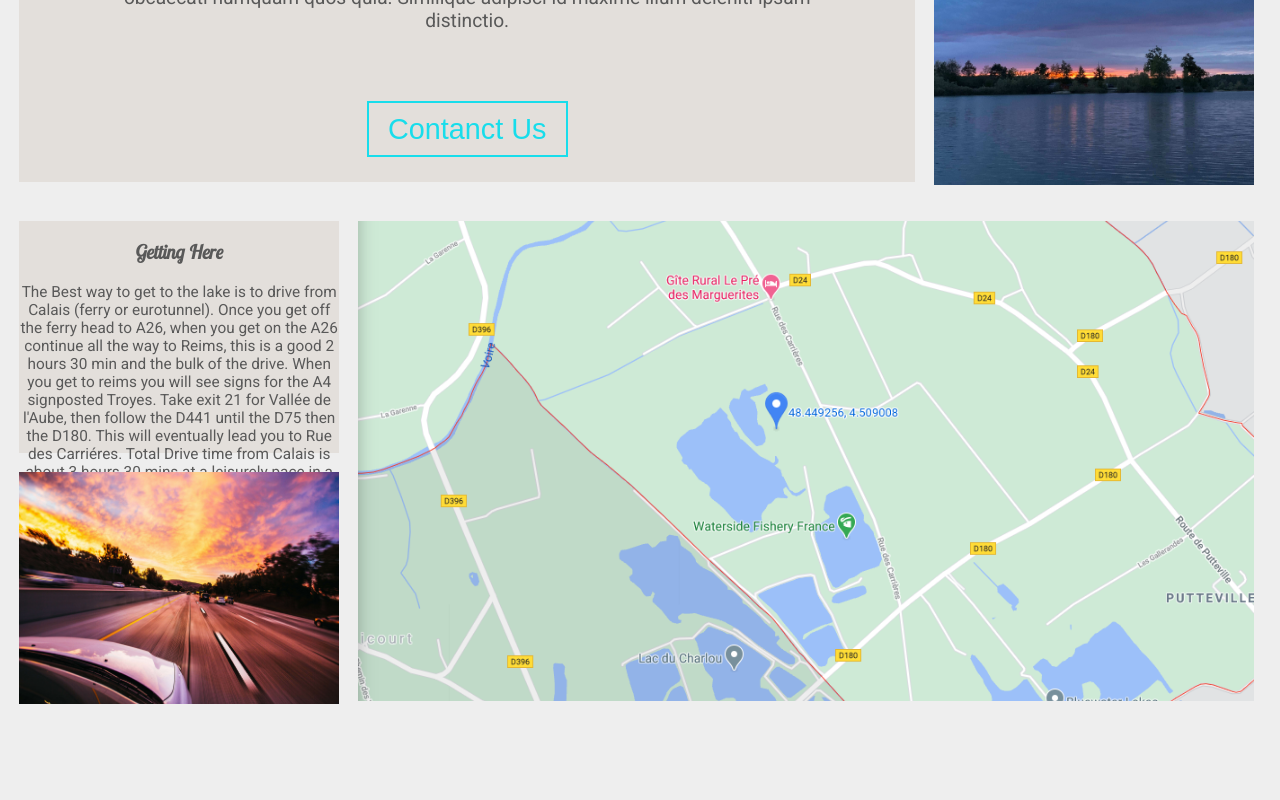
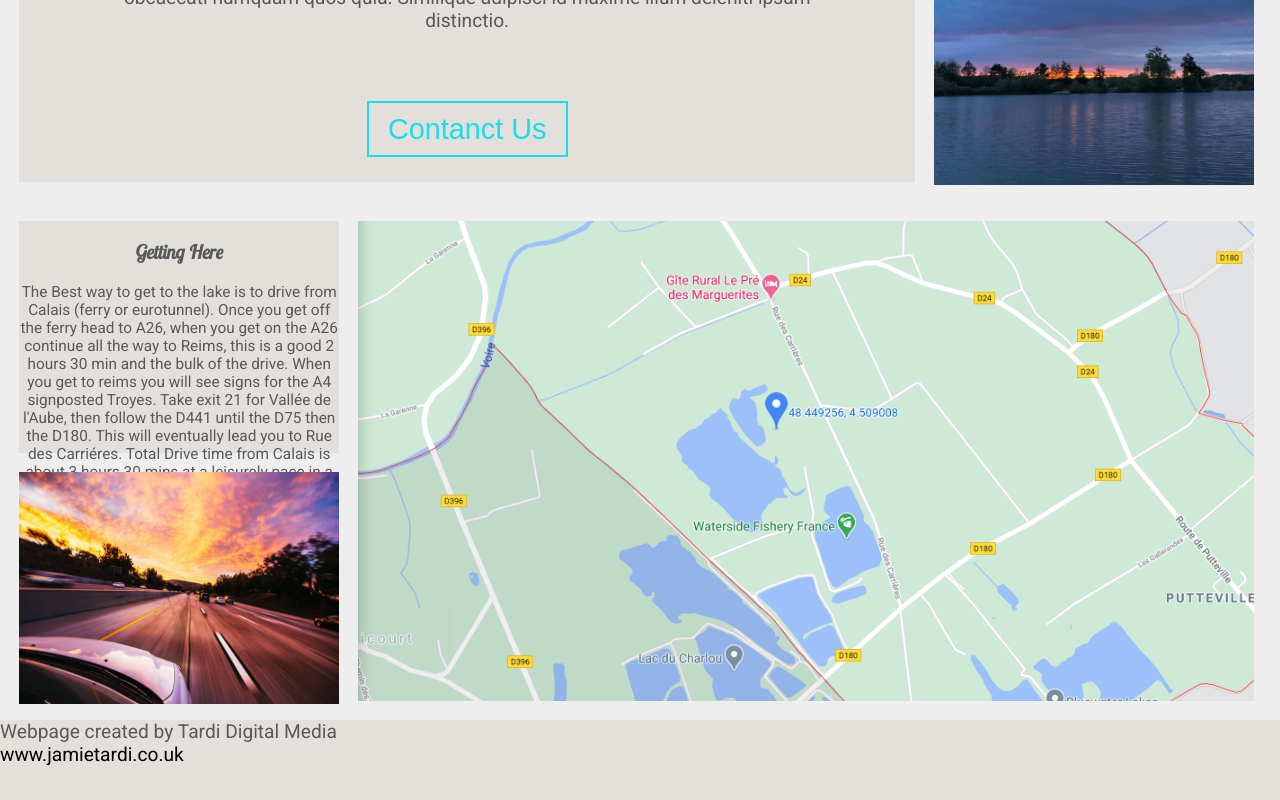
Before and after one commit to jamieTardi/blulago-react, a React (Create React App) app in the folder blulago/: page / in a window 1280 px wide. Shown: the part 1122-1922 px from the top of the page. Before the commit the page ends 1842 px from the top, so only its background shows below. Built offline with nearby package versions, Linux system fonts and the light colour scheme.

Commit message:
location complete

```diff
--- a/blulago/src/GlobalStyles.js
+++ b/blulago/src/GlobalStyles.js
@@ -10,7 +10,9 @@ const GlobalStyle = createGlobalStyle`
   html{
       font-size: 120%;
       font-family: 'Roboto', sans-serif;
-      background: #eeeeee
+      background: #eeeeee;
+      width: 100vw;
+      overflow-x: hidden;
   }
 
   p, li {
--- /dev/null
+++ b/blulago/src/components/Footer.jsx
@@ -0,0 +1,21 @@
+import React from 'react'
+import styled from 'styled-components'
+
+
+const Footer = () => {
+    return (
+        <NavContainer>
+            <p>Webpage created by Tardi Digital Media</p>
+            <p><a href="https://www.jamietardi.co.uk/" rel="noreferrer" target="_blank">www.jamietardi.co.uk</a></p>
+
+        </NavContainer>
+    )
+}
+
+const NavContainer = styled.div`
+height: 10vh;
+width: 100vw;
+background-color: #e3dfdb;
+`
+
+export default Footer
--- a/blulago/src/pages/Home.jsx
+++ b/blulago/src/pages/Home.jsx
@@ -2,6 +2,7 @@ import React from 'react'
 import MainPic from '../components/MainPic'
 import AboutUs from '../components/AboutUs'
 import Location from '../components/Location'
+import Footer from '../components/Footer'
 
 
 
@@ -11,6 +12,7 @@ const Home = () => {
             <MainPic/>
             <AboutUs />
             <Location />
+            <Footer />
 
         </div>
     )
```
Also changed, not shown: 1 other file (tests, documents, lock files or other folders).
